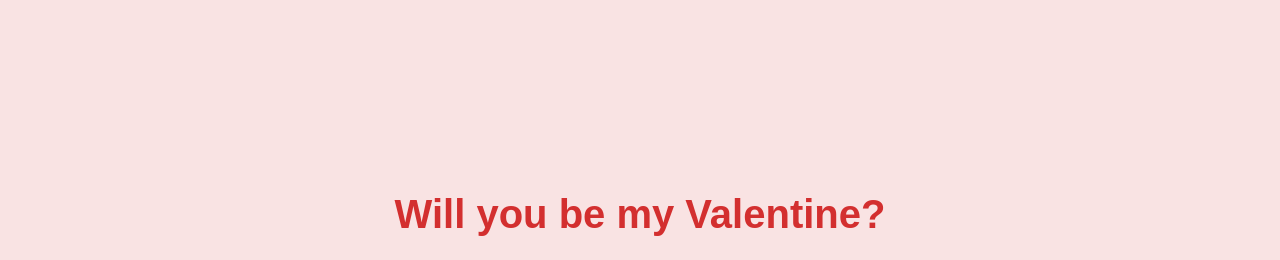
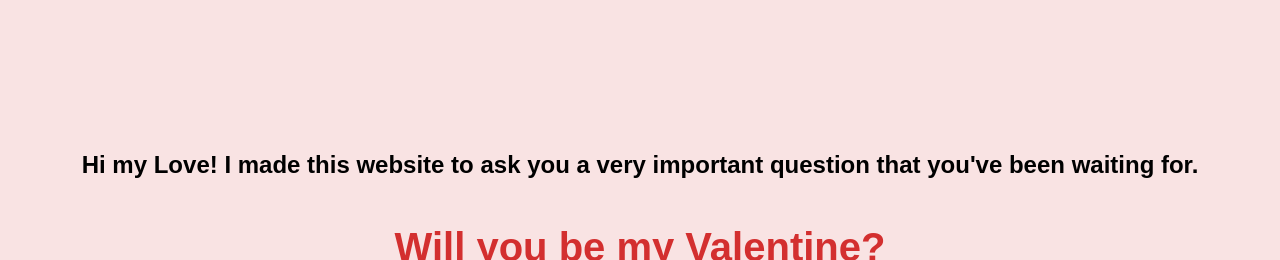
Before and after one commit to printLuisDiaz/WillYouBeMyValentine, a plain HTML site: page index.html in a window 1280 px wide. Shown: the top 260 px of the page. Drawn offline with Linux system fonts and the light colour scheme.

Commit message:
Update index.html

```diff
--- a/index.html
+++ b/index.html
@@ -7,6 +7,7 @@
     <link rel="stylesheet" href="styles.css">
 </head>
 <body>
+    <h2>Hi my Love! I made this website to ask you a very important question that you've been waiting for.</h2>
     <div class="container">
         <h1>Will you be my Valentine?</h1>
         <div class="buttons">
```
